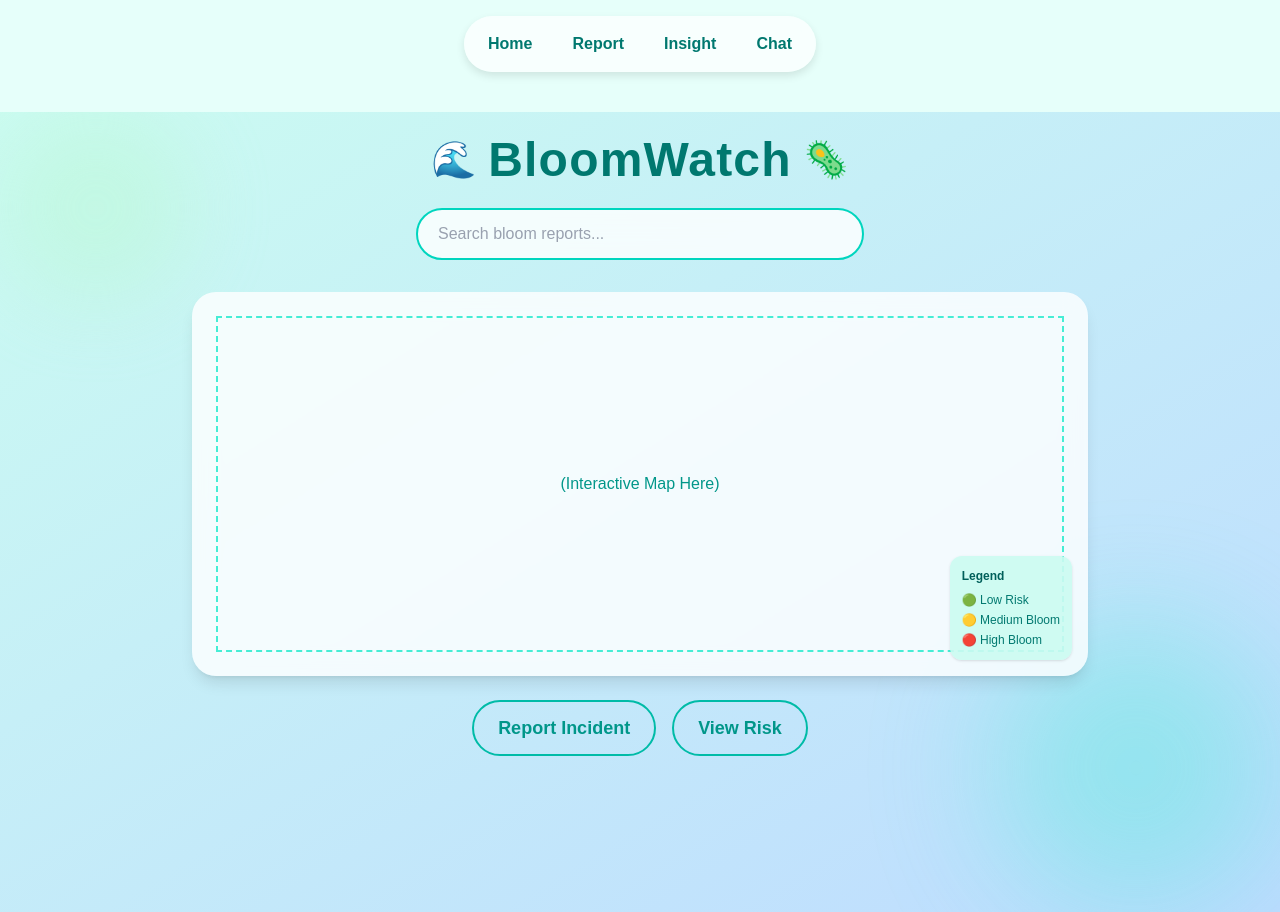
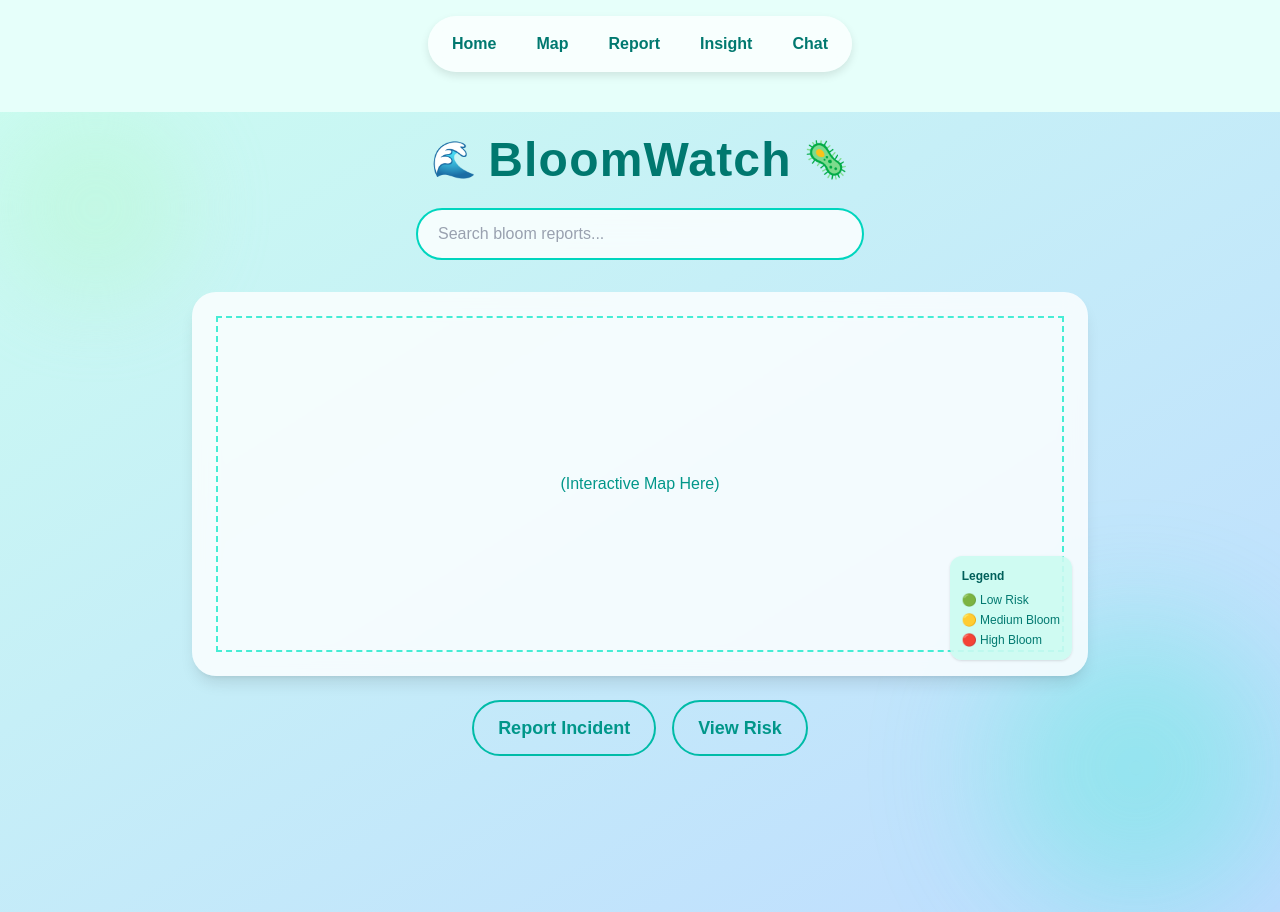
Before and after one commit to VanshikaTurkar/bloom-watch-lahacks, a Next.js app: page / in a window 1280 px wide. Built offline with nearby package versions, Linux system fonts and the light colour scheme.

Commit message:
fixed styling again

```diff
--- a/src/app/components/Navbar.js
+++ b/src/app/components/Navbar.js
@@ -16,6 +16,9 @@ export default function Navbar() {
             <TabsTrigger value="map" className="tabs-trigger">
               <Link href="/">Home</Link>
             </TabsTrigger>
+            <TabsTrigger value="map" className="tabs-trigger">
+              <Link href="/map">Map</Link>
+            </TabsTrigger>
             <TabsTrigger value="report" className="tabs-trigger">
               <Link href="/report">Report</Link>
             </TabsTrigger>
--- a/src/app/styles/navbar.css
+++ b/src/app/styles/navbar.css
@@ -14,14 +14,16 @@
     z-index: 10;
   }
   .tabs-list {
-    display: inline-grid;
+    backdrop-filter: blur(8px);
+    background: #ffffffb3;
+    border-radius: 9999px;
     grid-template-columns: repeat(4, auto);
-    gap: 0.5rem;
-    background: rgba(255, 255, 255, 0.7);
-    backdrop-filter: blur(8px);
-    border-radius: 9999px;
-    padding: 0.5rem;
-    box-shadow: 0 4px 8px rgba(0,0,0,0.1);
+    gap: .5rem;
+    padding: .5rem;
+    display: flex
+;
+    width: fit-content;
+    box-shadow: 0 4px 8px #0000001a;
   }
   .tabs-trigger {
     text-align: center;
```
